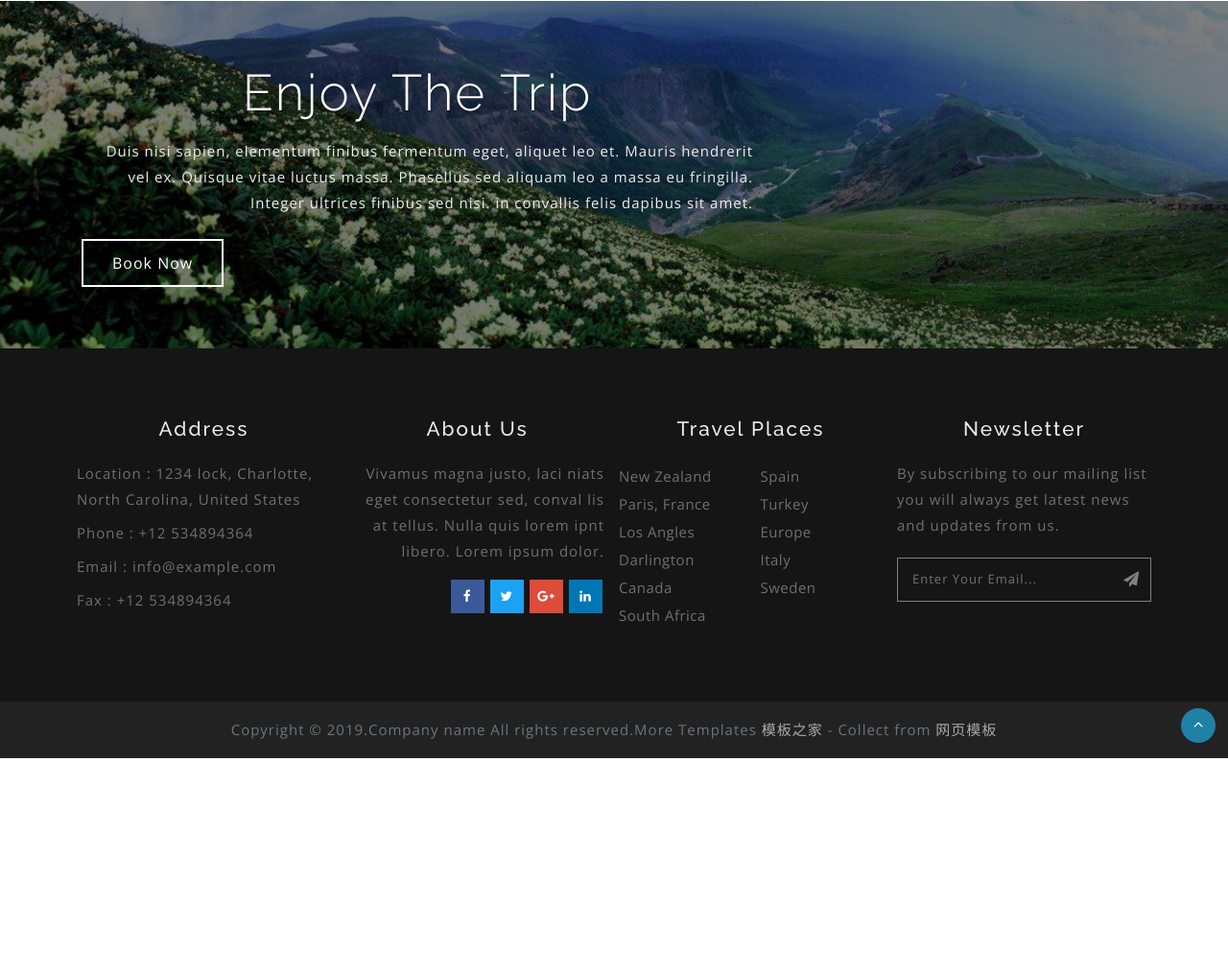
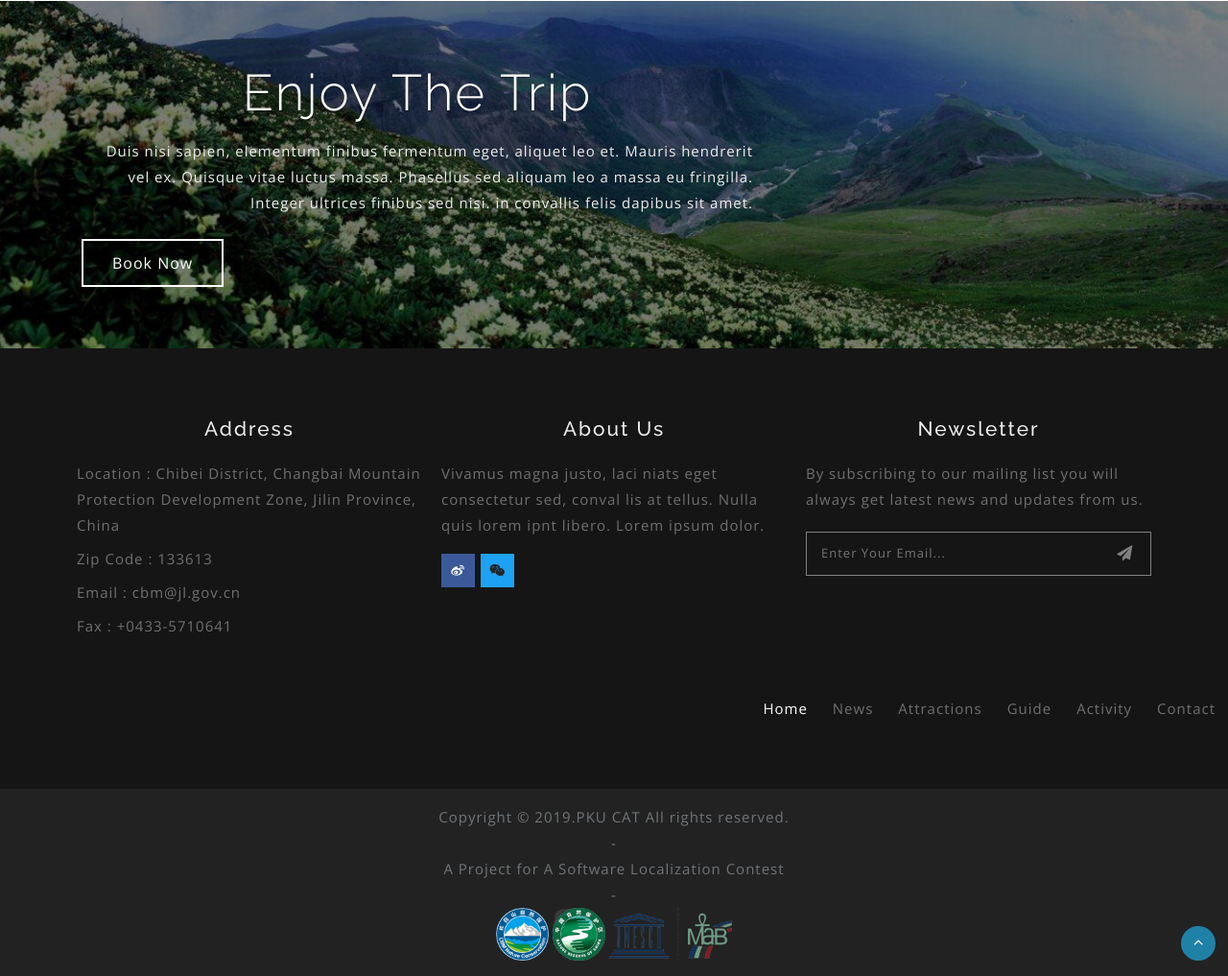
Before and after one commit to CATatPKU/transTech19FallContest_iTravel, a plain HTML site: page guide.html in a window 1280 px wide. Shown: the part 2354-3371 px from the top of the page at 96% size. Before the commit the page ends 3144 px from the top, so only its background shows below. Drawn offline with nearby package versions, Linux system fonts and the light colour scheme.

Commit message:
update the footer of guide.html and attractions.html

```diff
--- a/guide.html
+++ b/guide.html
@@ -253,24 +253,23 @@
 		</div>
 	</section>
 	<!-- //text -->
-
 <!--footer -->
 <footer>
 	<section class="footer footer_w3layouts_section_1its py-5">
 		<div class="container py-lg-4 py-3">
 			<div class="row footer-top">
-			<div class="col-lg-3 col-sm-6 footer-grid_section_1its_w3">
+				<div class="col-md-4 col-sm-6 footer-grid_section_1its_w3">
 					<div class="footer-title">
 						<h3>Address</h3>
 					</div>
 					<div class="footer-text">
-					<p>Location : 1234 lock, Charlotte, North Carolina, United States</p>
-					<p>Phone : +12 534894364</p>
-					<p>Email : <a href="mailto:info@example.com">info@example.com</a></p>
-					<p>Fax : +12 534894364</p>
+						<p>Location : Chibei District, Changbai Mountain Protection Development Zone, Jilin Province, China</p>
+						<p>Zip Code : 133613</p>
+						<p>Email : cbm@jl.gov.cn</p>
+						<p>Fax : +0433-5710641</p>
 					</div>
 				</div>
-			<div class="col-lg-3 col-sm-6 footer-grid_section mt-sm-0 mt-4">
+				<div class="col-md-4 col-sm-6 footer-grid_section_1its_w3">
 					<div class="footer-title">
 						<h3>About Us</h3>
 					</div>
@@ -279,35 +278,11 @@
 						Lorem ipsum dolor.</p>
 					</div>
 					<ul class="social_section_1info">
-					<li class="mb-2 facebook"><a href="#"><span class="fa fa-facebook"></span></a></li>
-					<li class="mb-2 twitter"><a href="#"><span class="fa fa-twitter"></span></a></li>
-					<li class="google"><a href="#"><span class="fa fa-google-plus"></span></a></li>
-					<li class="linkedin"><a href="#"><span class="fa fa-linkedin"></span></a></li>
+						<li class="mb-2 facebook"><a href="https://weibo.com/u/3375625594?is_hot=1"><span class="fa fa-weibo"></span></a></li>
+						<li class="mb-2 twitter"><a><span class="fa fa-weixin"></span></a></li>
 					</ul>
 				</div>
-			<div class="col-lg-3 col-sm-6 mt-lg-0 mt-4 footer-grid_section_1its_w3">
-				<div class="footer-title">
-					<h3>Travel Places</h3>
-				</div>
-				<div class="row">
-					<ul class="col-6 links">
-						<li><a href="#choose" class="scroll">New Zealand </a></li>
-						<li><a href="#overview" class="scroll">Paris, France </a></li>
-						<li><a href="#pricing" class="scroll">Los Angles</a></li>
-						<li><a href="#faq" class="scroll"> Darlington</a></li>
-						<li><a href="#testimonials" class="scroll">Canada </a></li>
-						<li><a href="#contact" class="scroll"> South Africa </a></li>
-					</ul>
-					<ul class="col-6 links">
-						<li><a href="#">Spain </a></li>
-						<li><a href="#">Turkey </a></li>
-						<li><a href="#faq" class="scroll">Europe </a></li>
-						<li><a href="#">Italy </a></li>
-						<li><a href="#">Sweden </a></li>
-					</ul>
-				</div>
-			</div>
-			<div class="col-lg-3 col-sm-6 mt-lg-0 mt-4 footer-grid_section_1its_w3">
+				<div class="col-md-4 col-sm-6 footer-grid_section_1its_w3">
 					<div class="footer-title">
 						<h3>Newsletter</h3>
 					</div>
@@ -320,15 +295,40 @@
 						</form>
 					</div>
 				</div>
+
 			</div>
+
+
 		</div>
+		<nav class="py-md-4 py-3 d-lg-flex">
+
+				<label for="drop" class="toggle"><span class="fa fa-bars"></span></label>
+				<input type="checkbox" id="drop" />
+				<ul class="menu ml-auto mt-1">
+					<li class="active"><a href="index.html">Home</a></li>
+					<li class=""><a href="news.html">News</a></li>
+					<li class=""><a href="attractions.html">Attractions</a></li>
+					<li class=""><a href="guide.html">Guide</a></li>
+					<li class=""><a href="activity.html">Activity</a></li>
+					<li class=""><a href="contact.html">Contact</a></li>
+				</ul>
+			</nav>
+
 	</section>
 	</footer>
 	<!-- //footer -->
 
 	<!-- copyright -->
 	<div class="copyright py-3 text-center">
-	<p>Copyright &copy; 2019.Company name All rights reserved.More Templates <a href="http://www.cssmoban.com/" target="_blank" title="模板之家">模板之家</a> - Collect from <a href="http://www.cssmoban.com/" title="网页模板" target="_blank">网页模板</a></p>
+		<p>Copyright &copy; 2019.PKU CAT All rights reserved.</p>
+		<p> - </p>
+		<p>A Project for A Software Localization Contest</p>
+		<p> - </p>
+		<div class="body_footer_2">
+			<a href="http://bhzx.changbaishan.gov.cn/" target="_blank"><img src="images/footer1.png" height="55px"></a>
+			<a href="http://www.forestry.gov.cn/" target="_blank"><img src="images/footer2.png" height="55px"></a>
+			<a href="http://www.mab.cas.cn/" target="_blank"><img src="images/footer3.png" height="55px"></a>
+		</div>
 	</div>
 	<!-- //copyright -->
 
```
Also changed, not shown: activity.html (+3 -5 lines), attractions.html (+35 -34 lines). Lines whose indentation alone changed are shown as unchanged.
